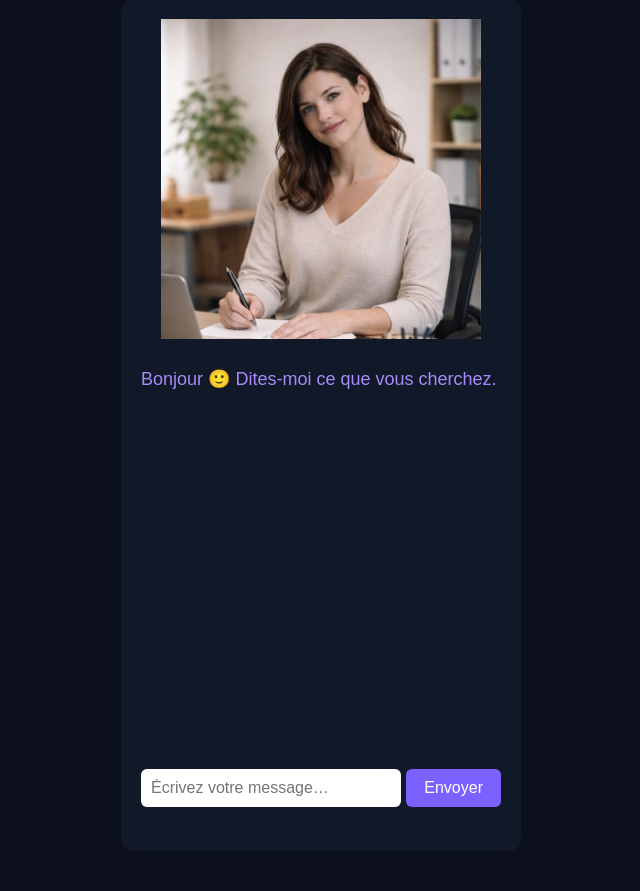
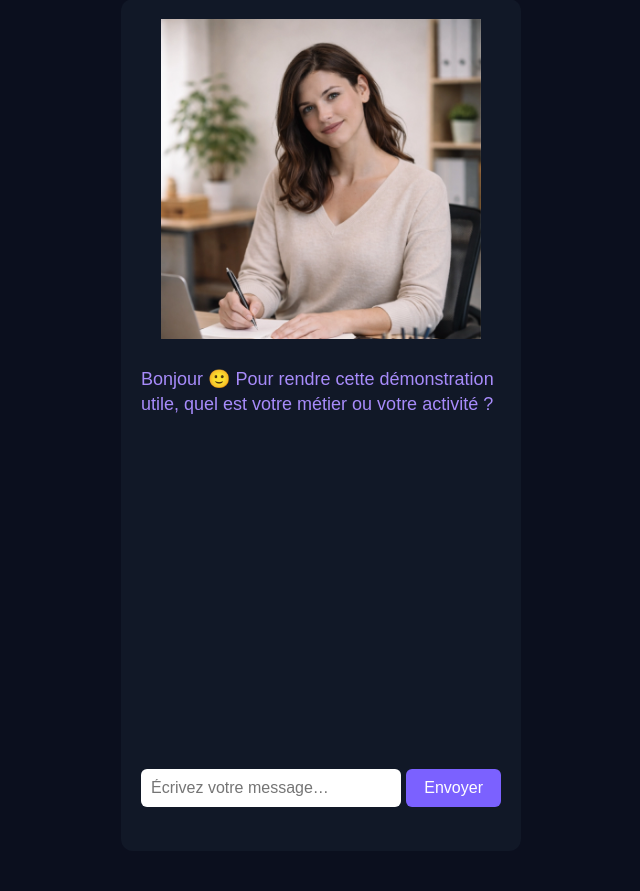
Before and after one commit to vincentbastille10/betty-spectra-demo-2, a Flask app: page / in a window 1280 px wide. Shown: the part 41-932 px from the top of the page, without its empty margins (319-959 px from the left). Run offline with Flask 3, Linux system fonts and the light colour scheme.

Commit message:
Make French demo qualify before collecting contact

```diff
--- a/templates/chat.html
+++ b/templates/chat.html
@@ -58,6 +58,12 @@
     .user { text-align: right; color: #ffffff; }
     .bot  { text-align: left;  color: #a78bfa; }
 
+    .msg a {
+      color: #facc15;
+      font-weight: 800;
+      text-decoration: underline;
+    }
+
     .footer {
       display: flex;
       gap: 5px;
@@ -106,7 +112,7 @@
     </div>
 
     <div id="messages" class="messages">
-      <div class="msg bot">Bonjour 🙂 Dites-moi ce que vous cherchez.</div>
+      <div class="msg bot">Bonjour 🙂 Pour rendre cette démonstration utile, quel est votre métier ou votre activité ?</div>
     </div>
 
     <div class="footer">
@@ -118,6 +124,33 @@
   </div>
 
   <script>
+    const opening = "Bonjour 🙂 Pour rendre cette démonstration utile, quel est votre métier ou votre activité ?";
+    const history = [{ role: "assistant", content: opening }];
+    const OFFLINE_PROMPTS = [
+      "Quel est votre métier ou votre activité ?",
+      "Qu'aimeriez-vous que Betty qualifie ou récupère sur votre site : demandes de devis, rendez-vous, inscriptions, ventes ou autre chose ?",
+      "Quel critère serait le plus utile pour qualifier ces demandes : la ville, la prestation, le budget, le délai ou l'urgence ?",
+      "Parfait — j'ai maintenant assez de contexte pour montrer la valeur de Betty. Quel est votre prénom ?",
+      "Merci. Quelle est votre préférence pour recevoir les informations d'activation : email ou mobile ?",
+      "Voici le résumé qualifié que le professionnel recevrait : activité, besoin, critère utile et contact. C'est exactement ce que Betty peut produire sur votre site."
+    ];
+    let offlineStep = 0;
+
+    function escapeHtml(text) {
+      return String(text || "")
+        .replace(/&/g, "&amp;")
+        .replace(/</g, "&lt;")
+        .replace(/>/g, "&gt;");
+    }
+
+    function formatMessage(text) {
+      const escaped = escapeHtml(text);
+      return escaped.replace(/(https?:\/\/[^\s<]+)/g, url => {
+        const clean = url.replace(/[>.,)&]+$/, "");
+        return `<a href="${clean}" target="_blank" rel="noopener">${clean}</a>`;
+      });
+    }
+
     async function send() {
       const input    = document.getElementById("input");
       const messages = document.getElementById("messages");
@@ -126,7 +159,7 @@
       const text = input.value.trim();
       if (!text) return;
 
-      messages.innerHTML += `<div class="msg user">${text}</div>`;
+      messages.innerHTML += `<div class="msg user">${escapeHtml(text)}</div>`;
       input.value = "";
       status.textContent = "Betty réfléchit…";
       messages.scrollTop = messages.scrollHeight;
@@ -135,7 +168,7 @@
         const res = await fetch("/api/chat", {
           method: "POST",
           headers: { "Content-Type": "application/json" },
-          body: JSON.stringify({ message: text })
+          body: JSON.stringify({ message: text, history })
         });
 
         const raw = await res.text();
@@ -145,13 +178,21 @@
 
         if (!res.ok) throw new Error(data.response || "Erreur serveur");
 
-        messages.innerHTML += `<div class="msg bot">${data.response}</div>`;
+        const reply = String(data.response || "").trim();
+        if (!reply) throw new Error("empty");
+        history.push({ role: "user", content: text });
+        history.push({ role: "assistant", content: reply });
+        messages.innerHTML += `<div class="msg bot">${formatMessage(reply)}</div>`;
         status.textContent = "";
+        offlineStep = 0;
 
       } catch (e) {
-        console.error("Erreur chat :", e);
-        messages.innerHTML += `<div class="msg bot">Petit souci technique…</div>`;
-        status.textContent = String(e.message || e);
+        const reply = OFFLINE_PROMPTS[Math.min(offlineStep, OFFLINE_PROMPTS.length - 1)];
+        offlineStep++;
+        history.push({ role: "user", content: text });
+        history.push({ role: "assistant", content: reply });
+        messages.innerHTML += `<div class="msg bot">${formatMessage(reply)}</div>`;
+        status.textContent = "";
       }
 
       messages.scrollTop = messages.scrollHeight;
```
